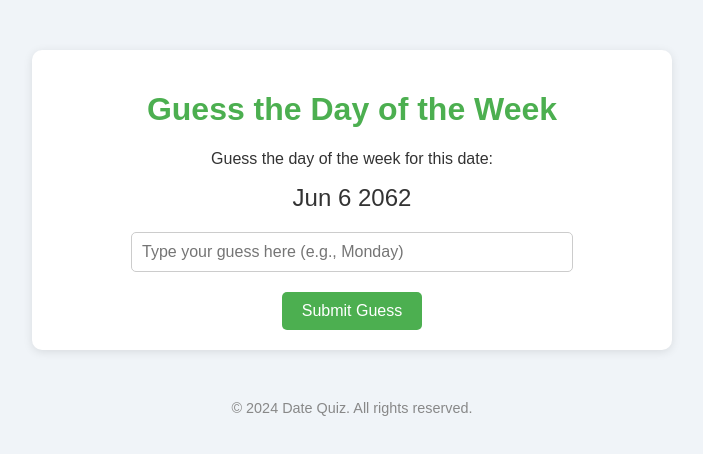
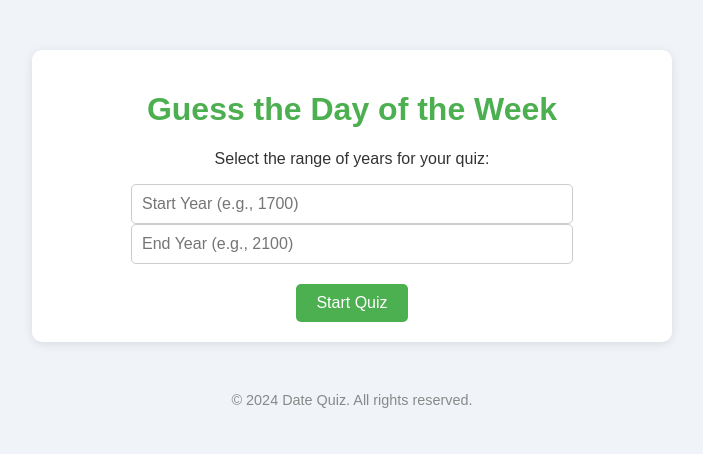
Before and after one commit to Clay11Ernest/Guessthedayoftheweekquiz, a plain HTML site: page index.html in a window 1280 px wide. Shown: the whole page, without its empty margins (288-991 px from the left). Drawn offline with Linux system fonts and the light colour scheme.

Commit message:
Add files via upload

```diff
--- a/index.html
+++ b/index.html
@@ -14,7 +14,7 @@
             padding: 0;
         }
 
-        .quiz-container {
+        .container {
             max-width: 600px;
             margin: 50px auto;
             background-color: #fff;
@@ -27,8 +27,12 @@
             color: #4CAF50;
         }
 
-        .quiz-header {
-            margin-bottom: 20px;
+        .intro, .quiz-container {
+            display: none;
+        }
+
+        .quiz-container {
+            margin-top: 20px;
         }
 
         .date-display {
@@ -49,7 +53,7 @@
             border-radius: 5px;
         }
 
-        .submit-btn {
+        .btn {
             padding: 10px 20px;
             font-size: 1em;
             border: none;
@@ -60,7 +64,7 @@
             transition: background-color 0.3s ease;
         }
 
-        .submit-btn:hover {
+        .btn:hover {
             background-color: #45a049;
         }
 
@@ -87,8 +91,19 @@
 </head>
 <body>
 
+    <div class="container">
+        <h1>Guess the Day of the Week</h1>
+
+        <div class="intro">
+            <p>Select the range of years for your quiz:</p>
+            <div class="input-container">
+                <input type="number" id="startYear" placeholder="Start Year (e.g., 1700)">
+                <input type="number" id="endYear" placeholder="End Year (e.g., 2100)">
+            </div>
+            <button class="btn" onclick="startQuiz()">Start Quiz</button>
+        </div>
+
         <div class="quiz-container">
-        <h1>Guess the Day of the Week</h1>
             <div class="quiz-header">
                 <p>Guess the day of the week for this date:</p>
                 <div class="date-display" id="dateDisplay"></div>
@@ -98,9 +113,10 @@
                 <input type="text" id="userGuess" placeholder="Type your guess here (e.g., Monday)">
             </div>
 
-        <button class="submit-btn" onclick="checkAnswer()">Submit Guess</button>
+            <button class="btn" onclick="checkAnswer()">Submit Guess</button>
 
             <div class="result" id="result"></div>
+        </div>
     </div>
 
     <footer>
@@ -109,16 +125,17 @@
 
     <script>
         let currentDate;
+        let startYear;
+        let endYear;
 
-        // Function to generate a random date and display it (without showing the day of the week)
+        // Function to generate a random date within the user-defined range
         function generateRandomDate() {
-            const year = Math.floor(Math.random() * (2100 - 1700 + 1)) + 1700; // Random year from 1700 to 2100
-            const month = Math.floor(Math.random() * 12); // Random month (0-11)
-            const day = Math.floor(Math.random() * 28) + 1; // Random day (1-28 to avoid invalid dates)
+            const year = Math.floor(Math.random() * (endYear - startYear + 1)) + startYear;
+            const month = Math.floor(Math.random() * 12);
+            const day = Math.floor(Math.random() * 28) + 1;
 
             currentDate = new Date(year, month, day);
 
-            // Custom formatting to hide the day of the week (e.g., showing only "May 11 2090")
             const formattedDate = `${currentDate.toLocaleString('en-us', { month: 'short' })} ${day} ${year}`;
             document.getElementById("dateDisplay").textContent = formattedDate;
         }
@@ -127,7 +144,6 @@
         function checkAnswer() {
             const userGuess = document.getElementById("userGuess").value.trim();
             const correctDay = currentDate.toLocaleString('en-us', { weekday: 'long' });
-
             const resultDiv = document.getElementById("result");
 
             if (userGuess.toLowerCase() === correctDay.toLowerCase()) {
@@ -140,17 +156,32 @@
 
             resultDiv.style.display = "block";
 
-            // Clear the input for the next round and generate a new date after a short delay
             document.getElementById("userGuess").value = "";
             setTimeout(() => {
-                resultDiv.style.display = "none"; // Hide the result after a few seconds
-                generateRandomDate(); // Generate a new random date
-            }, 2000); // 2-second delay before moving to the next round
+                resultDiv.style.display = "none";
+                generateRandomDate();
+            }, 2000);
         }
 
-        // Initialize the quiz with a random date
+        // Function to start the quiz with the specified year range
+        function startQuiz() {
+            startYear = parseInt(document.getElementById("startYear").value);
+            endYear = parseInt(document.getElementById("endYear").value);
+
+            if (isNaN(startYear) || isNaN(endYear) || startYear > endYear) {
+                alert("Please enter a valid year range.");
+                return;
+            }
+
+            document.querySelector(".intro").style.display = "none";
+            document.querySelector(".quiz-container").style.display = "block";
+
+            generateRandomDate();
+        }
+
+        // Show the intro on page load
         document.addEventListener("DOMContentLoaded", () => {
-            generateRandomDate();
+            document.querySelector(".intro").style.display = "block";
         });
     </script>
 
```
Lines whose indentation alone changed are shown as unchanged.
